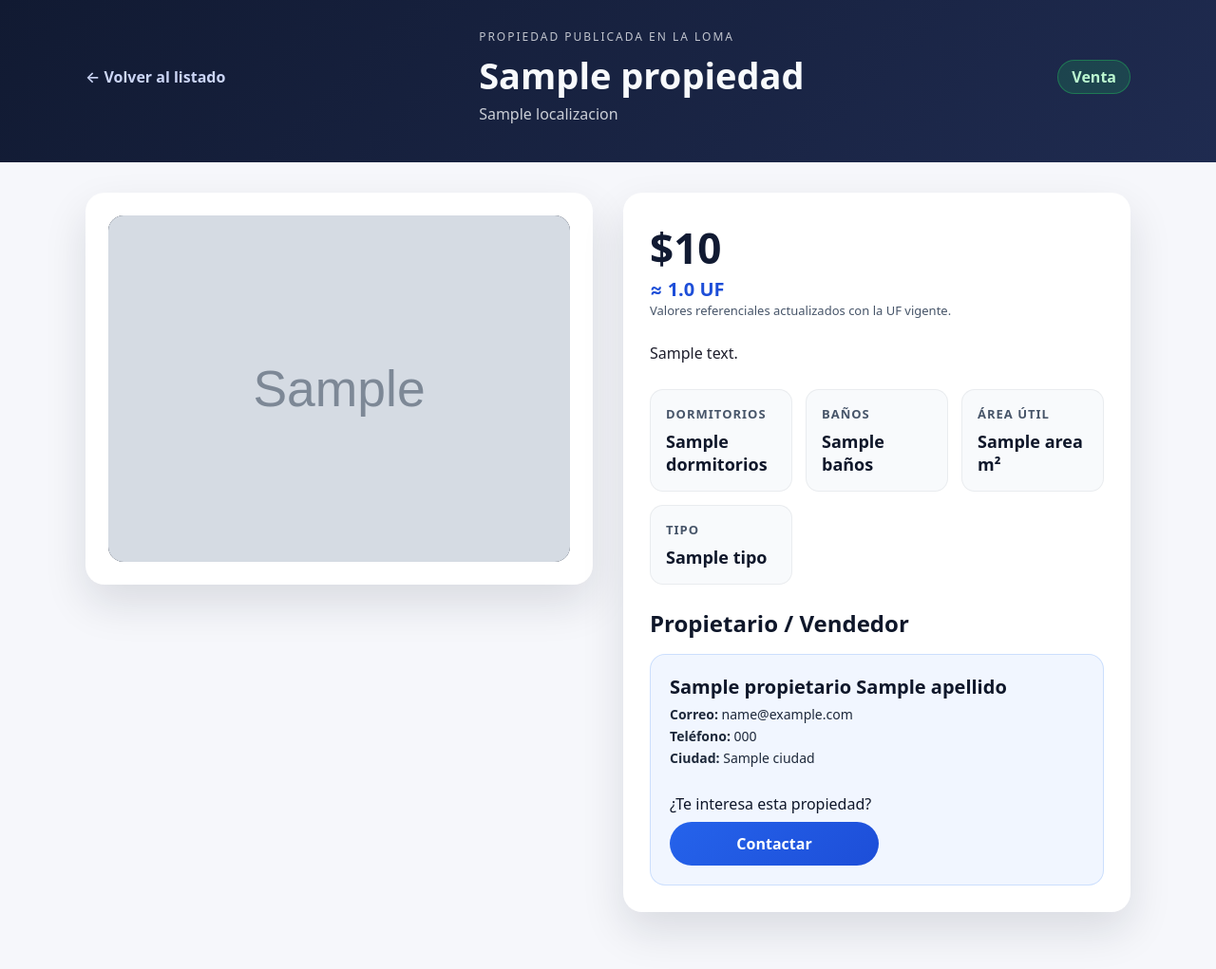
After one commit to felipefe23/Los-villanos, a Flask app: template Testing/templates/propiedad_detalle.html in a window 1280 px wide. The commit adds this page. Shown: the whole page at 95% size. Run offline with Flask 3, Linux system fonts and the light colour scheme; the template is opened without the code that fills it: most values are stand-ins (such as "Sample title", 1, 10 or a date in 2020); grey boxes marked "Sample" are stand-in pictures; parts of the project's set-up code (start-up, migrations or seed data) failed here and were passed over.

Commit message:
Añade vista de detalle para compradores: endpoint,agregando este extra de detalle como opcion en el mapa de los compradores

```diff
--- /dev/null
+++ b/Testing/static/css/propiedad_detalle.css
@@ -0,0 +1,310 @@
+* {
+    margin: 0;
+    padding: 0;
+    box-sizing: border-box;
+}
+
+body {
+    font-family: system-ui, -apple-system, Segoe UI, Roboto, Arial, sans-serif;
+    color: #0f172a;
+    background: #f6f7fb;
+    min-height: 100vh;
+}
+
+.contenedor {
+    width: min(1100px, 92vw);
+    margin: 0 auto;
+}
+
+.encabezado {
+    background: linear-gradient(135deg, #111a32, #1f2b50);
+    color: #f8fafc;
+    padding: 30px 0 40px;
+    margin-bottom: 32px;
+}
+
+.encabezado__contenido {
+    display: flex;
+    flex-wrap: wrap;
+    gap: 16px;
+    align-items: center;
+    justify-content: space-between;
+}
+
+.btn-volver {
+    color: #cbd5f5;
+    text-decoration: none;
+    font-weight: 600;
+}
+
+.encabezado h1 {
+    font-size: clamp(26px, 4vw, 38px);
+    margin-top: 6px;
+}
+
+.descripcion-corta {
+    color: rgba(248, 250, 252, 0.8);
+    margin-top: 4px;
+}
+
+.etiqueta-listado {
+    text-transform: uppercase;
+    font-size: 12px;
+    letter-spacing: 2px;
+    color: rgba(248, 250, 252, 0.75);
+}
+
+.badge-estado {
+    padding: 6px 14px;
+    border-radius: 999px;
+    font-weight: 600;
+}
+
+.badge-venta {
+    background: rgba(34, 197, 94, 0.18);
+    color: #bbf7d0;
+    border: 1px solid rgba(34, 197, 94, 0.4);
+}
+
+.badge-arriendo {
+    background: rgba(59, 130, 246, 0.18);
+    color: #bfdbfe;
+    border: 1px solid rgba(59, 130, 246, 0.4);
+}
+
+.detalle {
+    display: grid;
+    grid-template-columns: minmax(0, 1fr);
+    gap: 32px;
+    margin-bottom: 60px;
+}
+
+.galeria {
+    background: #fff;
+    border-radius: 20px;
+    padding: 24px;
+    box-shadow: 0 20px 45px rgba(15, 23, 42, 0.12);
+}
+
+.galeria-principal {
+    width: 100%;
+    border-radius: 16px;
+    overflow: hidden;
+    background: #0f172a;
+    min-height: 340px;
+    display: flex;
+    align-items: center;
+    justify-content: center;
+}
+
+.galeria-principal img {
+    width: 100%;
+    height: 100%;
+    object-fit: cover;
+}
+
+.galeria-placeholder {
+    width: 100%;
+    height: 100%;
+    display: flex;
+    align-items: center;
+    justify-content: center;
+    color: rgba(248, 250, 252, 0.7);
+    font-weight: 600;
+    letter-spacing: 1px;
+}
+
+.galeria-thumbs {
+    margin-top: 16px;
+    display: flex;
+    gap: 12px;
+    flex-wrap: wrap;
+}
+
+.thumb {
+    border: none;
+    padding: 0;
+    border-radius: 12px;
+    overflow: hidden;
+    cursor: pointer;
+    width: 90px;
+    height: 70px;
+    opacity: 0.6;
+    border: 2px solid transparent;
+    transition: opacity 0.2s ease, border 0.2s ease;
+}
+
+.thumb img {
+    width: 100%;
+    height: 100%;
+    object-fit: cover;
+}
+
+.thumb.activa,
+.thumb:hover {
+    opacity: 1;
+    border-color: #2563eb;
+}
+
+.info {
+    background: #fff;
+    border-radius: 20px;
+    padding: 28px;
+    box-shadow: 0 20px 45px rgba(15, 23, 42, 0.12);
+    display: grid;
+    gap: 24px;
+}
+
+.bloque-precio .precio {
+    font-size: clamp(30px, 4vw, 44px);
+    font-weight: 700;
+    color: #111a32;
+}
+
+.bloque-precio .precio span {
+    font-size: 18px;
+    color: #475569;
+}
+
+.precio-uf {
+    font-size: 20px;
+    color: #1d4ed8;
+    font-weight: 600;
+}
+
+.nota-precio {
+    font-size: 13px;
+    color: #475569;
+}
+
+.descripcion-larga {
+    font-size: 16px;
+    line-height: 1.6;
+    color: #1e1e2c;
+}
+
+.grid-datos {
+    display: grid;
+    grid-template-columns: repeat(auto-fit, minmax(140px, 1fr));
+    gap: 14px;
+}
+
+.grid-datos article {
+    background: #f8fafc;
+    border-radius: 14px;
+    padding: 16px;
+    border: 1px solid rgba(15, 23, 42, 0.06);
+}
+
+.grid-datos h3 {
+    font-size: 13px;
+    text-transform: uppercase;
+    letter-spacing: 1px;
+    color: #475569;
+    margin-bottom: 8px;
+}
+
+.grid-datos p {
+    font-size: 18px;
+    font-weight: 600;
+    color: #0f172a;
+}
+
+.grid-datos a {
+    color: #2563eb;
+    text-decoration: none;
+    font-weight: 600;
+}
+
+.propietario {
+    display: grid;
+    gap: 16px;
+}
+
+.propietario__contenido {
+    display: flex;
+    flex-wrap: wrap;
+    gap: 24px;
+    justify-content: space-between;
+    background: rgba(59, 130, 246, 0.07);
+    border: 1px solid rgba(59, 130, 246, 0.2);
+    border-radius: 16px;
+    padding: 20px;
+}
+
+.propietario__nombre {
+    font-size: 20px;
+    font-weight: 700;
+    margin-bottom: 6px;
+}
+
+.propietario__dato {
+    font-size: 14px;
+    color: #1e293b;
+    margin-bottom: 4px;
+}
+
+.propietario__dato span {
+    font-weight: 600;
+}
+
+.propietario__contacto {
+    display: flex;
+    flex-direction: column;
+    gap: 8px;
+    justify-content: center;
+    min-width: 220px;
+}
+
+.btn-contactar {
+    display: inline-flex;
+    align-items: center;
+    justify-content: center;
+    padding: 12px 18px;
+    border-radius: 999px;
+    background: linear-gradient(135deg, #2563eb, #1d4ed8);
+    color: #fff;
+    font-weight: 600;
+    text-decoration: none;
+    transition: transform 0.2s ease, box-shadow 0.2s ease;
+}
+
+.btn-contactar:hover {
+    transform: translateY(-2px);
+    box-shadow: 0 15px 30px rgba(37, 99, 235, 0.35);
+}
+
+.mapa h2 {
+    margin-bottom: 10px;
+}
+
+#mapa-propiedad {
+    width: 100%;
+    height: 320px;
+    border-radius: 16px;
+    overflow: hidden;
+    border: 1px solid rgba(15, 23, 42, 0.1);
+}
+
+@media (min-width: 992px) {
+    .detalle {
+        grid-template-columns: 1fr 1fr;
+        align-items: flex-start;
+    }
+}
+
+@media (max-width: 640px) {
+    .galeria,
+    .info {
+        padding: 18px;
+    }
+
+    .galeria-principal {
+        min-height: 220px;
+    }
+
+    .thumb {
+        width: 70px;
+        height: 56px;
+    }
+}
--- /dev/null
+++ b/Testing/templates/propiedad_detalle.html
@@ -0,0 +1,157 @@
+<!DOCTYPE html>
+<html lang="es">
+<head>
+    <meta charset="UTF-8">
+    <meta name="viewport" content="width=device-width, initial-scale=1.0">
+    <title>{{ propiedad.get('nombre', 'Detalle de propiedad') }} | Panel del comprador</title>
+    <link rel="stylesheet" href="https://unpkg.com/leaflet@1.9.4/dist/leaflet.css" integrity="sha256-p4NxAoJBhIIN+hmNHrzRCf9tD/miZyoHS5obTRR9BMY=" crossorigin=""/>
+    <link rel="stylesheet" href="{{ url_for('static', filename='css/propiedad_detalle.css') }}">
+    <link rel="stylesheet" href="{{ url_for('static', filename='css/loader.css') }}">
+</head>
+<body>
+    {% include '_loader.html' %}
+    <header class="encabezado">
+        <div class="contenedor encabezado__contenido">
+            <a class="btn-volver" href="{{ url_for('comprador_dashboard_view') }}">← Volver al listado</a>
+            <div>
+                <p class="etiqueta-listado">Propiedad publicada en La Loma</p>
+                <h1>{{ propiedad.get('nombre', 'Propiedad sin nombre') }}</h1>
+                <p class="descripcion-corta">{{ propiedad.get('localizacion', 'Ubicación no disponible') }}</p>
+            </div>
+            <span class="badge-estado badge-{{ (propiedad.get('estado') or 'venta')|lower }}">
+                {{ (propiedad.get('estado') or 'Venta')|capitalize }}
+            </span>
+        </div>
+    </header>
+
+    <main class="contenedor detalle">
+        <section class="galeria">
+            <div class="galeria-principal">
+                {% if galeria %}
+                    <img id="fotoPrincipal" src="{{ galeria[0] }}" alt="Imagen principal de {{ propiedad.get('nombre', 'propiedad') }}">
+                {% else %}
+                    <div class="galeria-placeholder">
+                        <p>Esta propiedad aún no tiene fotos.</p>
+                    </div>
+                {% endif %}
+            </div>
+            {% if galeria|length > 1 %}
+            <div class="galeria-thumbs" role="list">
+                {% for imagen in galeria %}
+                <button class="thumb {% if loop.first %}activa{% endif %}" type="button" data-foto="{{ imagen }}" aria-label="Ver foto {{ loop.index }}">
+                    <img src="{{ imagen }}" alt="Miniatura {{ loop.index }} de {{ propiedad.get('nombre', 'propiedad') }}">
+                </button>
+                {% endfor %}
+            </div>
+            {% endif %}
+        </section>
+
+        <section class="info">
+            {% set precio = propiedad.get('precio') or 0 %}
+            {% set es_arriendo = (propiedad.get('estado', '').lower() == 'arriendo') %}
+            {% set precio_uf = (precio / valor_uf)|round(1) if valor_uf and valor_uf > 0 and precio else None %}
+
+            <div class="bloque-precio">
+                <p class="precio">
+                    ${{ '{:,}'.format(precio|int).replace(',', '.') }}
+                    {% if es_arriendo %}<span>/mes</span>{% endif %}
+                </p>
+                {% if precio_uf %}
+                <p class="precio-uf">≈ {{ precio_uf }} UF</p>
+                {% endif %}
+                <p class="nota-precio">Valores referenciales actualizados con la UF vigente.</p>
+            </div>
+
+            <p class="descripcion-larga">{{ propiedad.get('descripcion', 'Sin descripción detallada disponible.') }}</p>
+
+            <div class="grid-datos">
+                <article>
+                    <h3>Dormitorios</h3>
+                    <p>{{ propiedad.get('dormitorios', 'N/D') }}</p>
+                </article>
+                <article>
+                    <h3>Baños</h3>
+                    <p>{{ propiedad.get('baños', 'N/D') }}</p>
+                </article>
+                <article>
+                    <h3>Área útil</h3>
+                    <p>{{ propiedad.get('area', 'N/D') }} m²</p>
+                </article>
+                <article>
+                    <h3>Tipo</h3>
+                    <p>{{ propiedad.get('tipo', 'Sin especificar') }}</p>
+                </article>
+            </div>
+
+            {% if propietario %}
+            <section class="propietario">
+                <h2>Propietario / Vendedor</h2>
+                <div class="propietario__contenido">
+                    <div>
+                        <p class="propietario__nombre">{{ propietario.get('nombre', '') }} {{ propietario.get('apellido', '') }}</p>
+                        <p class="propietario__dato"><span>Correo:</span> {{ propietario.get('email', 'No disponible') }}</p>
+                        <p class="propietario__dato"><span>Teléfono:</span> {{ propietario.get('telefono', 'No disponible') }}</p>
+                        <p class="propietario__dato"><span>Ciudad:</span> {{ propietario.get('ciudad', 'No disponible') }}</p>
+                    </div>
+                    <div class="propietario__contacto">
+                        <p>¿Te interesa esta propiedad?</p>
+                        {% if propietario.get('email') %}
+                        {% set asunto = 'Consulta sobre ' ~ propiedad.get('nombre', 'la propiedad') %}
+                        {% set cuerpo = (
+                            'Hola ' ~ propietario.get('nombre', 'propietario') ~ ',\n\n' ~
+                            'Estoy interesado en ' ~ propiedad.get('nombre', 'la propiedad') ~
+                            '. ¿Podríamos coordinar una visita o recibir más detalles?\n\n' ~
+                            'Saludos,\n[Tu nombre aquí]'
+                        ) %}
+                        <a class="btn-contactar"
+                           href="mailto:{{ propietario.get('email') }}?subject={{ asunto|urlencode }}&body={{ cuerpo|urlencode }}">
+                            Contactar
+                        </a>
+                        {% endif %}
+                    </div>
+                </div>
+            </section>
+            {% endif %}
+
+            {% if propiedad.get('coordenadas') %}
+            <section class="mapa">
+                <h2>Ubicación aproximada</h2>
+                <div id="mapa-propiedad" data-coords="{{ propiedad.get('coordenadas') }}"></div>
+            </section>
+            {% endif %}
+        </section>
+    </main>
+
+    <script src="https://unpkg.com/leaflet@1.9.4/dist/leaflet.js" integrity="sha256-20nQCchB9co0qIjJZRGuk2/Z9VM+kNiyxNV1lvTlZBo=" crossorigin=""></script>
+    <script src="{{ url_for('static', filename='js/loader.js') }}"></script>
+    <script>
+        const fotoPrincipal = document.getElementById('fotoPrincipal');
+        const thumbnails = document.querySelectorAll('.thumb');
+
+        thumbnails.forEach((btn) => {
+            btn.addEventListener('click', () => {
+                const nuevaFoto = btn.getAttribute('data-foto');
+                if (nuevaFoto && fotoPrincipal) {
+                    fotoPrincipal.src = nuevaFoto;
+                }
+                thumbnails.forEach(item => item.classList.remove('activa'));
+                btn.classList.add('activa');
+            });
+        });
+
+        const mapaContainer = document.getElementById('mapa-propiedad');
+        if (mapaContainer) {
+            const coords = mapaContainer.dataset.coords || '';
+            const partes = coords.split(',').map(parseFloat);
+            if (partes.length === 2 && !Number.isNaN(partes[0]) && !Number.isNaN(partes[1])) {
+                const mapa = L.map('mapa-propiedad').setView(partes, 15);
+                L.tileLayer('https://{s}.tile.openstreetmap.org/{z}/{x}/{y}.png', {
+                    maxZoom: 20,
+                    attribution: '&copy; OpenStreetMap contributors'
+                }).addTo(mapa);
+                L.marker(partes).addTo(mapa).bindPopup({{ propiedad.get("nombre", "Propiedad") | tojson }});
+            }
+        }
+    </script>
+</body>
+</html>
--- a/requirements.txt
+++ b/requirements.txt
@@ -1,6 +1,7 @@
 flask==3.1.2
 argon2-cffi==25.1.0
 supabase==2.22.0
+supabase-auth==2.22.4
 python-dotenv==1.1.1
 pydantic==2.12.0
 requests==2.32.5
```
Also changed, not shown: Testing/controladores/vista_controller.py (+86 -1 lines), Testing/persistencia/base_datos.py (+14 -3 lines), Testing/static/css/comprador_dashboard.css (+22 -0 lines), Testing/templates/comprador_dashboard.html (+8 -0 lines), docs/Explicación-Ejemplo-Flask.md (added, +13 -0 lines).
